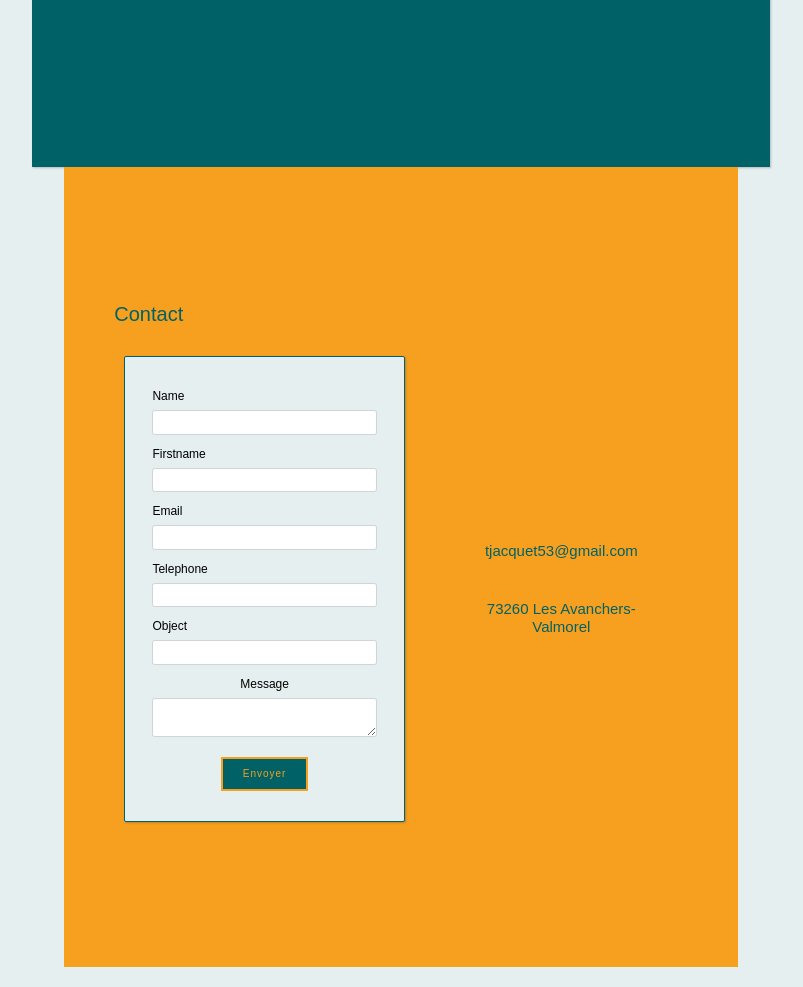
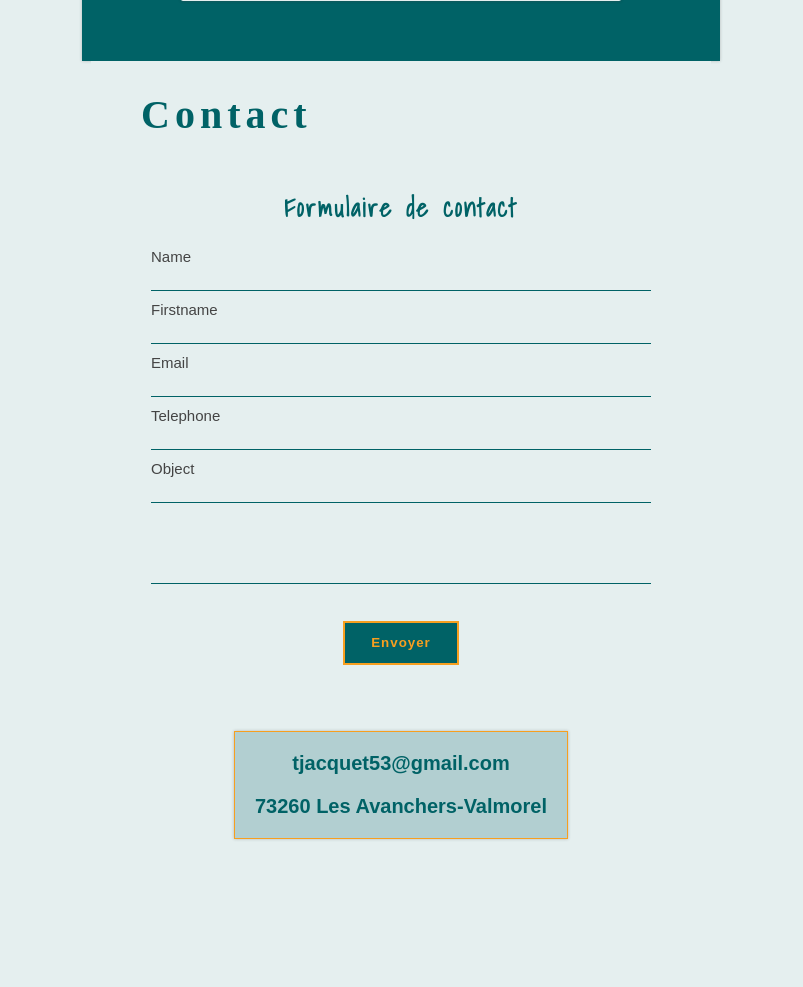
Before and after one commit to KanThor73/portfolio, a Symfony app: template templates/home/home.html.twig in a window 1280 px wide. Shown: the part 2633-3620 px from the top of the page, without its empty margins (239-1042 px from the left). After the commit the page ends 3473 px from the top, so only its background shows below. Run offline with Twig, Linux system fonts and the light colour scheme; the template is opened without the code that fills it, so the values that code supplies are empty; form fields are guessed from the names that the template uses; style sheets or scripts are compiled from the project's sources; some libraries are stand-ins or nearby versions; some web fonts are replaced.

Commit message:
correction css

```diff
--- a/assets/styles/_base.scss
+++ b/assets/styles/_base.scss
@@ -15,7 +15,7 @@ p {
     margin: 1rem 0;
     font-family: var(--fontFamilyTitle);
     color: var(--primary);
-    font-size: 1.3rem;
+    font-size: 1.8rem;
 }
 
 h1,
@@ -29,9 +29,19 @@ h6 {
     }
 
 h1{
-    font-size: 4.5rem;
+    font-size: 5.5rem;
     color: var(--body);
-    letter-spacing: 0.7rem;
+    letter-spacing: 1rem;
+}
+
+h2{
+    font-size: 4rem;
+    letter-spacing: 0.5rem;
+}
+
+h3{
+    font-size: 2.5rem;
+    letter-spacing: 0.2rem;
 }
 
 ul{
--- a/assets/styles/style.scss
+++ b/assets/styles/style.scss
@@ -373,32 +394,34 @@ header {
   min-height: 100vh;
   display: flex;
   flex-direction: column;
-  justify-content: center;
   padding: 2rem 4rem;
-  background-color: var(--secondary);
+  background-color: var(--body);
 
-  h2{
+  h2 {
     align-self: start;
     color: var(--primary);
   }
 
   h5 {
-    margin: 2rem;
-    font-size: 1.5rem;
+    margin: 1rem;
+    font-size: 2rem;
     color: var(--primary);
     font-family: var(--fontFamilyCore);
     text-align: center;
   }
 
-  h3{
+  h3 {
     color: var(--primary);
     margin-bottom: 1rem;
   }
 
-  .contact-container{
+  .contact-container {
     display: flex;
+    flex-direction: column;
     justify-content: center;
     align-items: center;
+    margin: auto;
+    width: 100%;
   }
 
   .form {
@@ -409,14 +432,26 @@ header {
     margin: 2rem;
     font-size: 1.2rem;
     padding: 2rem 0;
-    background-color: var(--body);
-    width: fit-content;
-    border-radius: 2px;
-    border: 1px solid var(--primary);
-    box-shadow: var(--box-shadow);
+    width: 100%;
+    color: var(--dark);
+
+
+    label {
+      font-size: 1.5rem;
+      font-family: var(--fontFamilyCore);
+    }
+
+    input {
+      width: 50rem;
+      border: none;
+      padding: 0.5rem;
+      background-color: var(--body);
+      border-bottom: solid 1px var(--primary);
+    }
 
     .form-row {
       display: flex;
+      flex-direction: column;
       justify-content: space-between;
       margin: 1rem 0;
       column-gap: 2rem;
@@ -426,17 +461,16 @@ header {
       display: flex;
       justify-content: center;
       width: inherit;
-      margin-top: 1rem;
+      margin-top: 3rem;
 
       .btn-primary {
         font-weight: 600;
-        padding: 1.3rem;
+        font-family: var(--fontFamilyCore);
         cursor: pointer;
         letter-spacing: 0.1rem;
         color: var(--secondary);
         background: var(--primary);
         border: 2px solid;
-        font: inherit;
         line-height: 1;
         margin: 0.5em;
         padding: 1em 2em;
@@ -454,10 +488,20 @@ header {
     .msg {
       display: flex;
       flex-direction: column;
-      align-items: center;
 
+      .custom-textarea::placeholder {
+        font-size: 1.5rem;
+        font-family: var(--fontFamilyCore);
+        color: var(--dark);
+      }
       textarea {
         width: 100%;
+        border: none;
+        background-color: var(--body);
+        border-bottom: solid 1px var(--primary);
+        margin-top: 3rem;
+        padding: 0.5rem;
+        resize: none;
       }
 
     }
@@ -471,6 +515,9 @@ header {
     flex-direction: column;
     justify-content: center;
     align-items: center;
-    padding: 2rem;
+    padding: 1rem;
+    border: 1px solid var(--secondary);
+    background-color: var(--primary-light);
+    box-shadow: var(--box-shadow);
   }
 }
--- a/assets/styles/variables.scss
+++ b/assets/styles/variables.scss
@@ -26,7 +26,7 @@
   --succes-soft: #cce9d6;
 
   /*box-shadow*/
-  --box-shadow: 1px 1px 2px 0 rgba(60, 64, 67, .3);
+  --box-shadow: 0px 0px 3px 0 rgba(60, 64, 67, .3);
   --text_shadow_soft: 0px 0px 3px rgba(255, 255, 255, 0.6);
 
   /*border-radius*/
--- a/templates/base.html.twig
+++ b/templates/base.html.twig
@@ -15,7 +15,7 @@
     <link rel="preconnect" href="https://fonts.gstatic.com" crossorigin>
     <link href="https://fonts.googleapis.com/css2?family=AR+One+Sans&display=swap" rel="stylesheet">
 
-    <link rel="stylesheet" href="https://stackpath.bootstrapcdn.com/bootstrap/4.3.1/css/bootstrap.min.css">
+{#    <link rel="stylesheet" href="https://stackpath.bootstrapcdn.com/bootstrap/4.3.1/css/bootstrap.min.css">#}
     <script src="https://code.jquery.com/jquery-3.3.1.slim.min.js"></script>
     <script src="https://cdnjs.cloudflare.com/ajax/libs/popper.js/1.14.7/umd/popper.min.js"></script>
     <script src="https://stackpath.bootstrapcdn.com/bootstrap/4.3.1/js/bootstrap.min.js"></script>
--- a/templates/home/home.html.twig
+++ b/templates/home/home.html.twig
@@ -119,6 +119,7 @@
     </div>
     <div class="portfolio" id="portfolio">
         <h2>Portfolio</h2>
+        <div class="portfolio-container">
             <h3>Quelques-unes de mes realisations</h3>
             <div class="projects">
                 <div id="prev"><i class="fa-solid fa-chevron-left"></i></div>
@@ -196,10 +197,12 @@
                 <div id="next"><i class="fa-solid fa-chevron-right"></i></div>
             </div>
         </div>
+    </div>
     <div class="contact" id="contact">
         <h2>Contact</h2>
         <div class="contact-container">
             <div class="form">
+                <h3>Formulaire de contact</h3>
                 {{ form_start(form) }}
                 <div class="form-row">
                     {{ form_label(form.name) }}
@@ -227,7 +230,6 @@
                 </div>
                 {{ form_errors(form.object) }}
                 <div class="msg">
-                    {{ form_label(form.message) }}
                     {{ form_widget(form.message) }}
                 </div>
                 {{ form_errors(form.message) }}
@@ -241,10 +243,10 @@
                 <h5>73260 Les Avanchers-Valmorel</h5>
             </div>
         </div>
-    </div>
         <footer>
 
         </footer>
+    </div>
 {% endblock %}
 {% block javascripts %}
     {{ parent() }}
@@ -257,7 +259,6 @@
         document.addEventListener('scroll', function () {
             let header = document.getElementsByClassName('header-content')[0];
             let profilePicture = document.getElementById('profile_picture');
-            console.log(header);
 
             if (window.scrollY > 50) {
                 profilePicture.style.display = 'none';
```
Also changed, not shown: other parts of assets/styles/style.scss (+35 -14 lines), src/Form/ContactType.php (+6 -1 lines), public/favicon.ico (added), 2 other files. Lines whose indentation alone changed are shown as unchanged.
